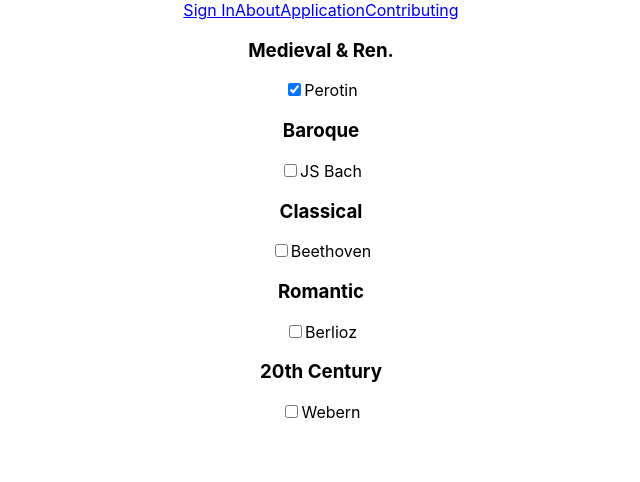
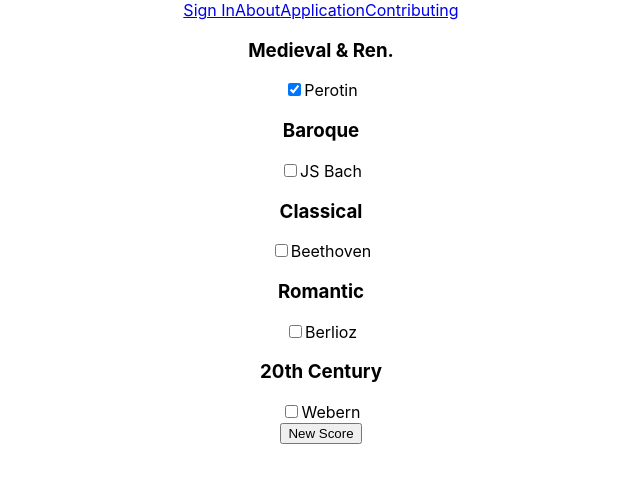
Before and after one commit to QED0711/score-study-react, a React (Create React App) app: page /app in a window 1280 px wide. Both pictures are taken after a click on the checkbox "Perotin". Shown: the top 482 px of the page, without its empty margins (319-959 px from the left). Built offline with nearby package versions, Linux system fonts and the light colour scheme; no server answers.

Commit message:
added button to fetch new score

```diff
--- a/src/components/ScoreDisplay.js
+++ b/src/components/ScoreDisplay.js
@@ -8,13 +8,17 @@ const ScoreDisplay = () => {
   const pdf =
     selectedScore.pdfs[Math.floor(Math.random() * selectedScore.pdfs.length)];
 
-  const pageNum = Math.floor(Math.random() * 50) + 5;
+  const pageNum = Math.floor(Math.random() * 10) + 5;
   return (
     <div className="score-display">
       <iframe
+        onScroll={e => {
+          e.preventDefault();
+          console.log("SCROLLING")
+        }}
+        src={`${pdf}#page=${pageNum}`}
         scrolling="no"
-        src={`${pdf}#page=${pageNum}`}
-        style={{ height: 800, width: "90%" }}
+        style={{ height: 800, width: "90%", overflow: "hidden" }}
       ></iframe>
     </div>
   );
--- a/src/components/periods/PeriodContainer.js
+++ b/src/components/periods/PeriodContainer.js
@@ -3,6 +3,8 @@ import React, { useContext, useEffect } from "react";
 import ComposerContext from "../../contexts/ComposerContext";
 import UserContext from "../../contexts/UserContext";
 import { getAllWorks, getComposerWorks } from "../../js/apiRequests";
+
+import randomScore from '../../js/randomScore';
 
 import Period from "./Period";
 
@@ -28,7 +30,7 @@ const PeriodContainer = () => {
   // Normally, when this component loads, we would load in the composers from a database call
   const composers = testComposers;
 
-  const { selectedComposers, scores, setScores } = useContext(ComposerContext);
+  const { selectedComposers, scores, setScores, setSelectedScore } = useContext(ComposerContext);
   const {user} = useContext(UserContext);
 
   useEffect(() => {
@@ -47,6 +49,13 @@ const PeriodContainer = () => {
       <Period title={"Classical"} era={"classical"} composers={composers} />
       <Period title={"Romantic"} era={"romantic"} composers={composers} />
       <Period title={"20th Century"} era={"20th"} composers={composers} />
+      {
+        !!selectedComposers.length
+        &&
+        <button onClick={e => {
+          randomScore(scores, setSelectedScore)
+        }}>New Score</button>
+      }
     </div>
   );
 };
```
